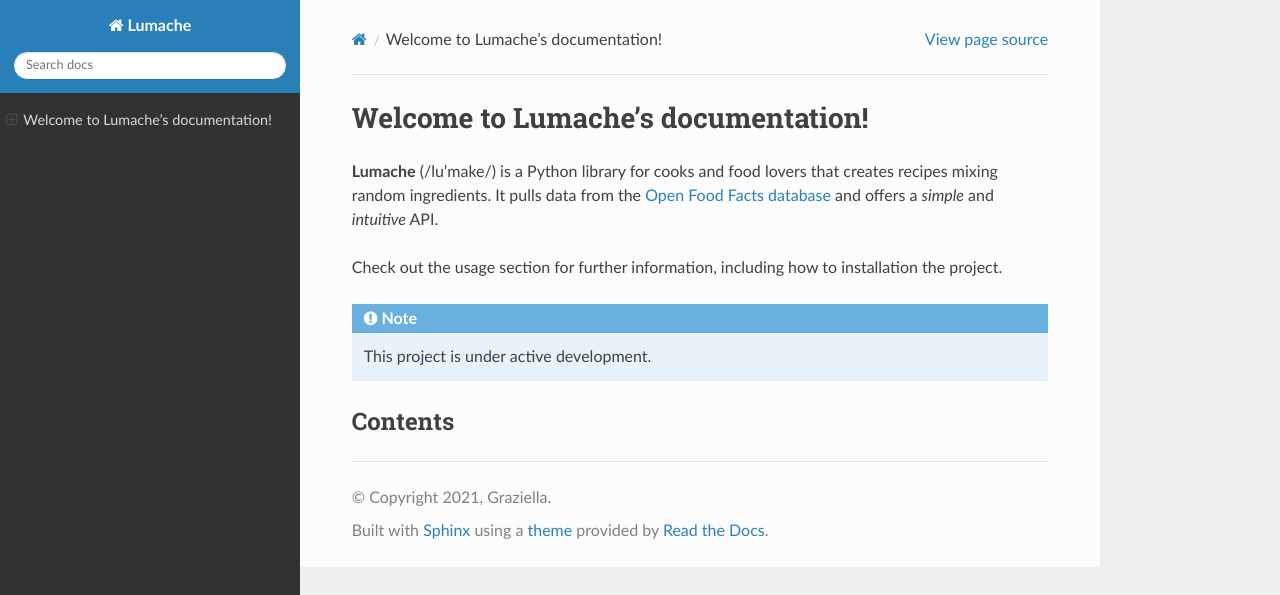
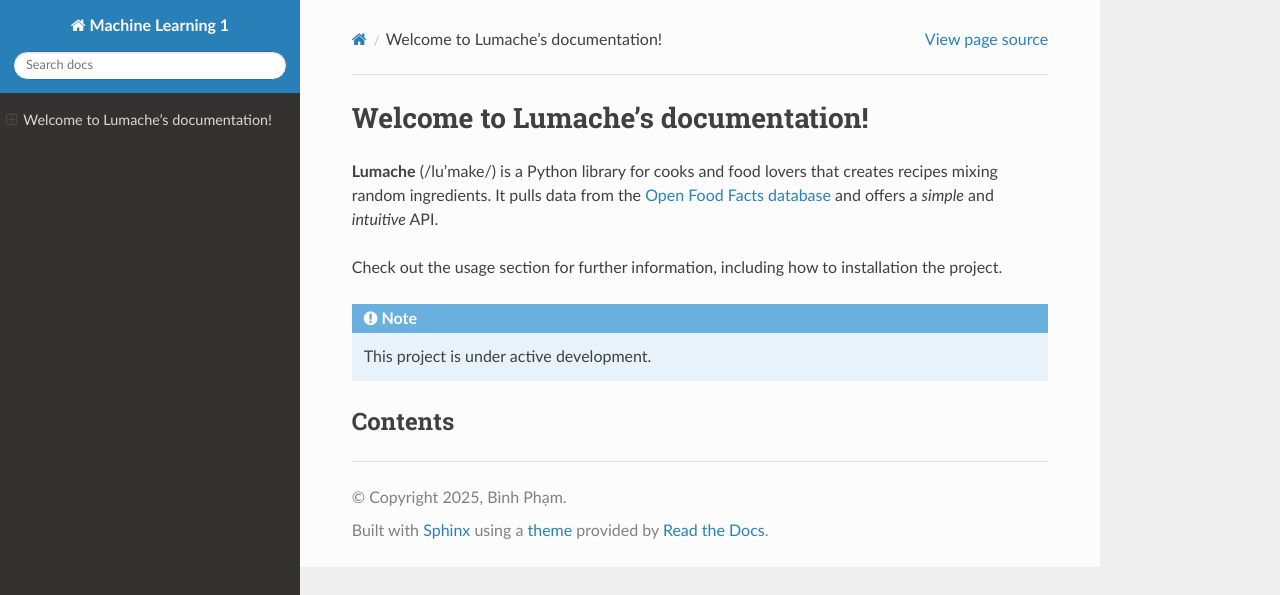
Before and after one commit to phambinh0826/ML1, a Sphinx documentation site: the page built from docs/source/index.rst, in a window 1280 px wide. Shown: the top 595 px of the page. Built offline with Sphinx 7.4.7 and the Read the Docs theme 3.1.0, drawn with Linux system fonts in a browser that asks for light colours; pages that are not in the unit, such as notebooks, are missing from menus; some of the changed lines change nothing that is shown.

Commit message:
Update conf.py

```diff
--- a/docs/source/conf.py
+++ b/docs/source/conf.py
@@ -1,35 +1,52 @@
 # Configuration file for the Sphinx documentation builder.
+import sphinx_rtd_theme
 
 # -- Project information
-
-project = 'Lumache'
-copyright = '2021, Graziella'
-author = 'Graziella'
+project = 'Machine Learning 1'
+copyright = '2025, Bình Phạm'
+author = 'Bình Phạm'
 
 release = '0.1'
 version = '0.1.0'
 
 # -- General configuration
-
 extensions = [
+    'nbsphinx',
     'sphinx.ext.duration',
     'sphinx.ext.doctest',
     'sphinx.ext.autodoc',
     'sphinx.ext.autosummary',
     'sphinx.ext.intersphinx',
+    'sphinx.ext.mathjax',
+    'sphinx_rtd_theme',
+    'sphinx_copybutton',
+    'sphinx_gallery.load_style',
 ]
 
 intersphinx_mapping = {
     'python': ('https://docs.python.org/3/', None),
     'sphinx': ('https://www.sphinx-doc.org/en/master/', None),
 }
-intersphinx_disabled_domains = ['std']
 
+# Add any paths that contain templates here, relative to this directory.
+# The template links to a custom style css to increase the width of displayed content
 templates_path = ['_templates']
 
 # -- Options for HTML output
+# -- The theme to use for HTML and HTML Help pages.  See the documentation for a list of builtin themes.
+html_theme = 'sphinx_rtd_theme'
 
-html_theme = 'sphinx_rtd_theme'
+# -- Path to static files
+html_static_path = ['_static']
+
+master_doc = 'index'
+
+highlight_language = 'python3'
+
+nbsphinx_execute_arguments = [
+    "--InlineBackend.figure_formats={'svg', 'pdf'}",
+    "--InlineBackend.rc={'figure.dpi': 96}",
+]
 
 # -- Options for EPUB output
 epub_show_urls = 'footnote'
```
